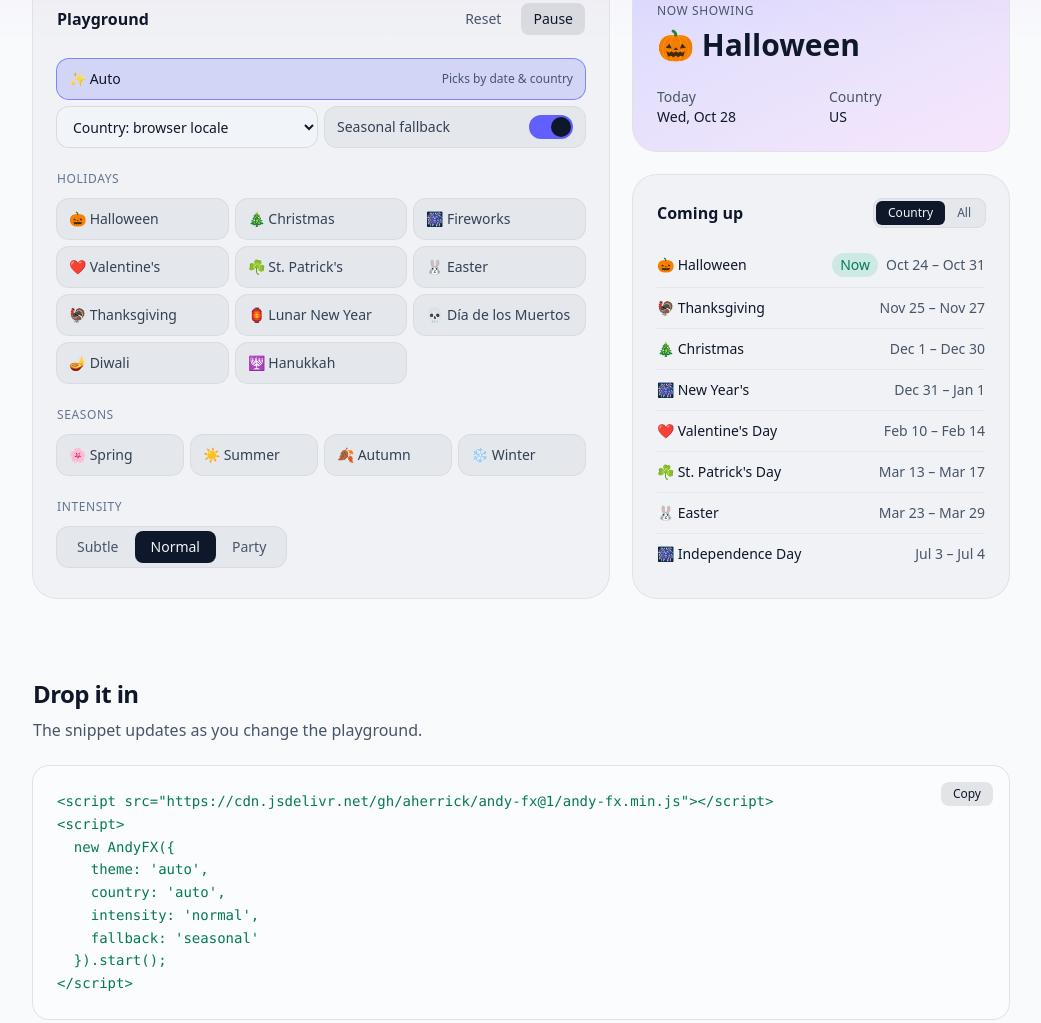
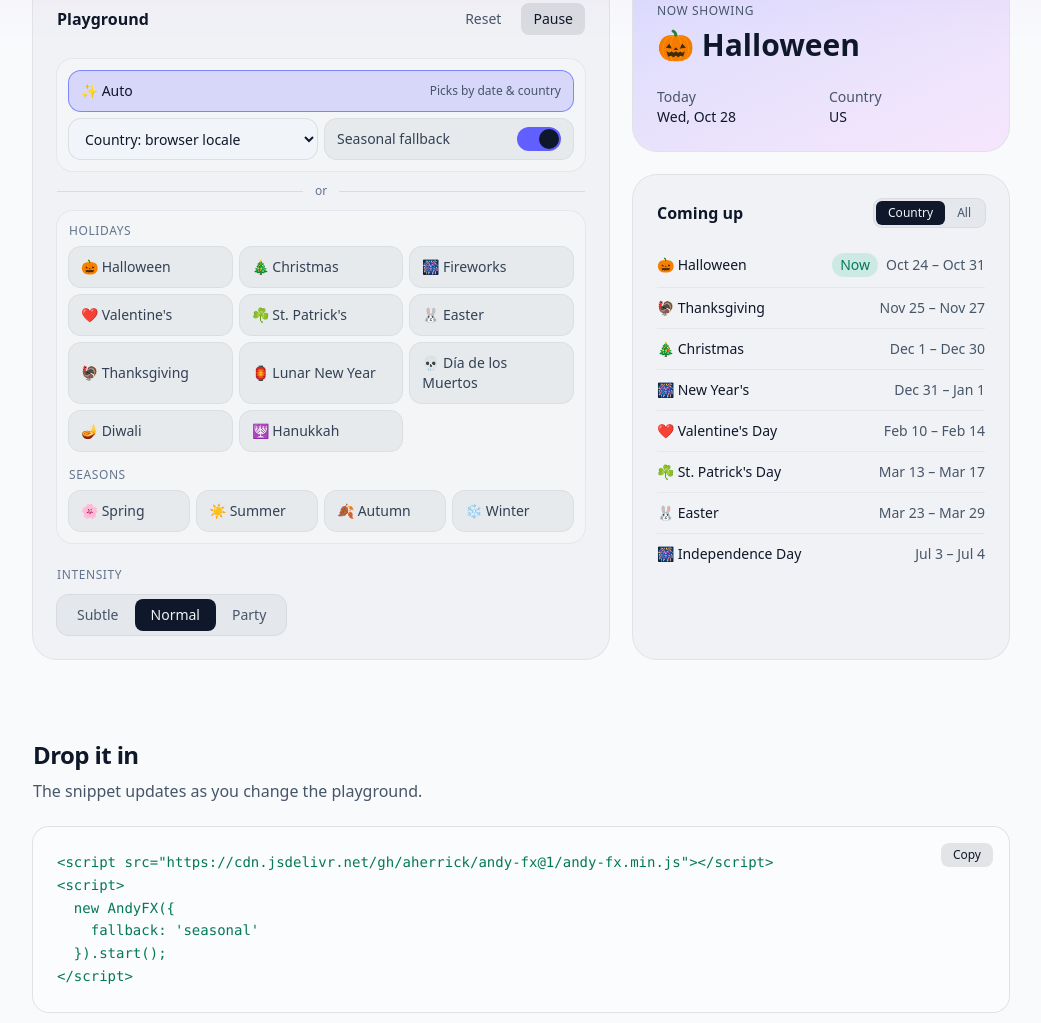
Before and after one commit to aherrick/andy-fx, a plain HTML site: page index.html in a window 1280 px wide. Shown: the part 533-1556 px from the top of the page, without its empty margins (119-1160 px from the left). Drawn offline with nearby package versions, Linux system fonts and the light colour scheme.

Commit message:
Clarify theme controls and simplify embed code
Group Auto settings separately from manual themes and dim them outside Auto mode. Omit library defaults and irrelevant Auto-only settings from generated embed code.

```diff
--- a/index.html
+++ b/index.html
@@ -77,10 +77,11 @@
           </div>
         </div>
 
-        <button data-theme="auto" class="mt-6 flex w-full items-center justify-between gap-4 rounded-xl bg-white/5 px-3 py-2.5 text-left text-sm font-medium text-slate-300 ring-1 ring-white/10 transition hover:bg-white/10 aria-pressed:bg-indigo-500/20 aria-pressed:text-white aria-pressed:ring-indigo-400">
+        <div class="mt-6 rounded-2xl bg-black/20 p-3 ring-1 ring-white/5">
+          <button data-theme="auto" class="flex w-full items-center justify-between gap-4 rounded-xl bg-white/5 px-3 py-2.5 text-left text-sm font-medium text-slate-300 ring-1 ring-white/10 transition hover:bg-white/10 aria-pressed:bg-indigo-500/20 aria-pressed:text-white aria-pressed:ring-indigo-400">
             ✨ Auto <span class="text-xs font-normal text-slate-400">Picks by date &amp; country</span>
           </button>
-        <div class="mt-2 grid gap-2 sm:grid-cols-2">
+          <div id="auto-settings" class="mt-2 grid gap-2 transition sm:grid-cols-2">
             <select id="country" aria-label="Country" class="w-full rounded-xl bg-slate-900 px-3 py-2 text-sm text-white ring-1 ring-white/10 outline-none focus:ring-indigo-400">
               <option value="auto">Country: browser locale</option>
               <option value="US">🇺🇸 United States</option>
@@ -94,17 +95,24 @@
               <option value="IL">🇮🇱 Israel</option>
               <option value="MX">🇲🇽 Mexico</option>
             </select>
-          <label title="Auto mode only: show the current season when there's no holiday" class="flex cursor-pointer items-center justify-between gap-3 rounded-xl bg-white/5 px-3 py-2 ring-1 ring-white/10 transition">
+            <label title="Auto mode only: show the current season when there's no holiday" class="flex cursor-pointer items-center justify-between gap-3 rounded-xl bg-white/5 px-3 py-2 ring-1 ring-white/10">
               <span class="text-sm text-slate-300">Seasonal fallback</span>
               <input id="fallback" type="checkbox" class="peer sr-only">
               <span class="relative h-6 w-11 shrink-0 rounded-full bg-white/15 transition peer-checked:bg-indigo-500 after:absolute after:top-0.5 after:left-0.5 after:size-5 after:rounded-full after:bg-white after:transition peer-checked:after:translate-x-5"></span>
             </label>
           </div>
+        </div>
 
-        <h3 class="mt-6 text-xs font-medium tracking-wider text-slate-500 uppercase">Holidays</h3>
-        <div id="themes" class="mt-3 grid grid-cols-2 gap-2 sm:grid-cols-3"></div>
-        <h3 class="mt-6 text-xs font-medium tracking-wider text-slate-500 uppercase">Seasons</h3>
-        <div id="seasons" class="mt-3 grid grid-cols-2 gap-2 sm:grid-cols-4"></div>
+        <div class="my-3 flex items-center gap-3 text-xs text-slate-500">
+          <span class="h-px flex-1 bg-white/10"></span>or<span class="h-px flex-1 bg-white/10"></span>
+        </div>
+
+        <div class="rounded-2xl bg-black/20 p-3 ring-1 ring-white/5">
+          <h3 class="text-xs font-medium tracking-wider text-slate-500 uppercase">Holidays</h3>
+          <div id="themes" class="mt-2 grid grid-cols-2 gap-2 sm:grid-cols-3"></div>
+          <h3 class="mt-4 text-xs font-medium tracking-wider text-slate-500 uppercase">Seasons</h3>
+          <div id="seasons" class="mt-2 grid grid-cols-2 gap-2 sm:grid-cols-4"></div>
+        </div>
 
         <h3 class="mt-6 text-xs font-medium tracking-wider text-slate-500 uppercase">Intensity</h3>
         <div class="mt-3 inline-flex rounded-xl bg-white/5 p-1 ring-1 ring-white/10">
@@ -235,7 +243,7 @@
       document.querySelectorAll('[data-intensity]').forEach(b => b.setAttribute('aria-pressed', b.dataset.intensity === intensity));
       $('country').value = country;
       $('fallback').checked = fallback === 'seasonal';
-      $('fallback').parentElement.classList.toggle('opacity-40', theme !== 'auto');
+      $('auto-settings').classList.toggle('opacity-40', theme !== 'auto');
       $('toggle').textContent = fx.running ? 'Pause' : 'Play';
       const upcoming = AndyFX.upcoming({ country });
       const holiday = theme === 'auto' && upcoming[0]?.now && upcoming[0];
@@ -257,15 +265,16 @@
           </span>
         </li>`).join('') || '<li class="py-2.5 text-sm text-slate-500">No holidays found for this country.</li>';
 
+      // Only options that change behavior: skip library defaults, and Auto-only settings for a fixed theme
+      const LIBRARY_DEFAULTS = { theme: 'auto', country: 'auto', intensity: 'normal', fallback: 'none' };
+      const options = Object.keys(LIBRARY_DEFAULTS)
+        .filter(key => fx.options[key] !== LIBRARY_DEFAULTS[key])
+        .filter(key => theme === 'auto' || (key !== 'country' && key !== 'fallback'))
+        .map(key => `    ${key}: '${fx.options[key]}'`);
       $('code').textContent =
 `<script src="https://cdn.jsdelivr.net/gh/aherrick/andy-fx@1/andy-fx.min.js"><\/script>
 <script>
-  new AndyFX({
-    theme: '${theme}',
-    country: '${country}',
-    intensity: '${intensity}',
-    fallback: '${fallback}'
-  }).start();
+  new AndyFX(${options.length ? `{\n${options.join(',\n')}\n  }` : ''}).start();
 <\/script>`;
     }
 
```
Lines whose indentation alone changed are shown as unchanged.
